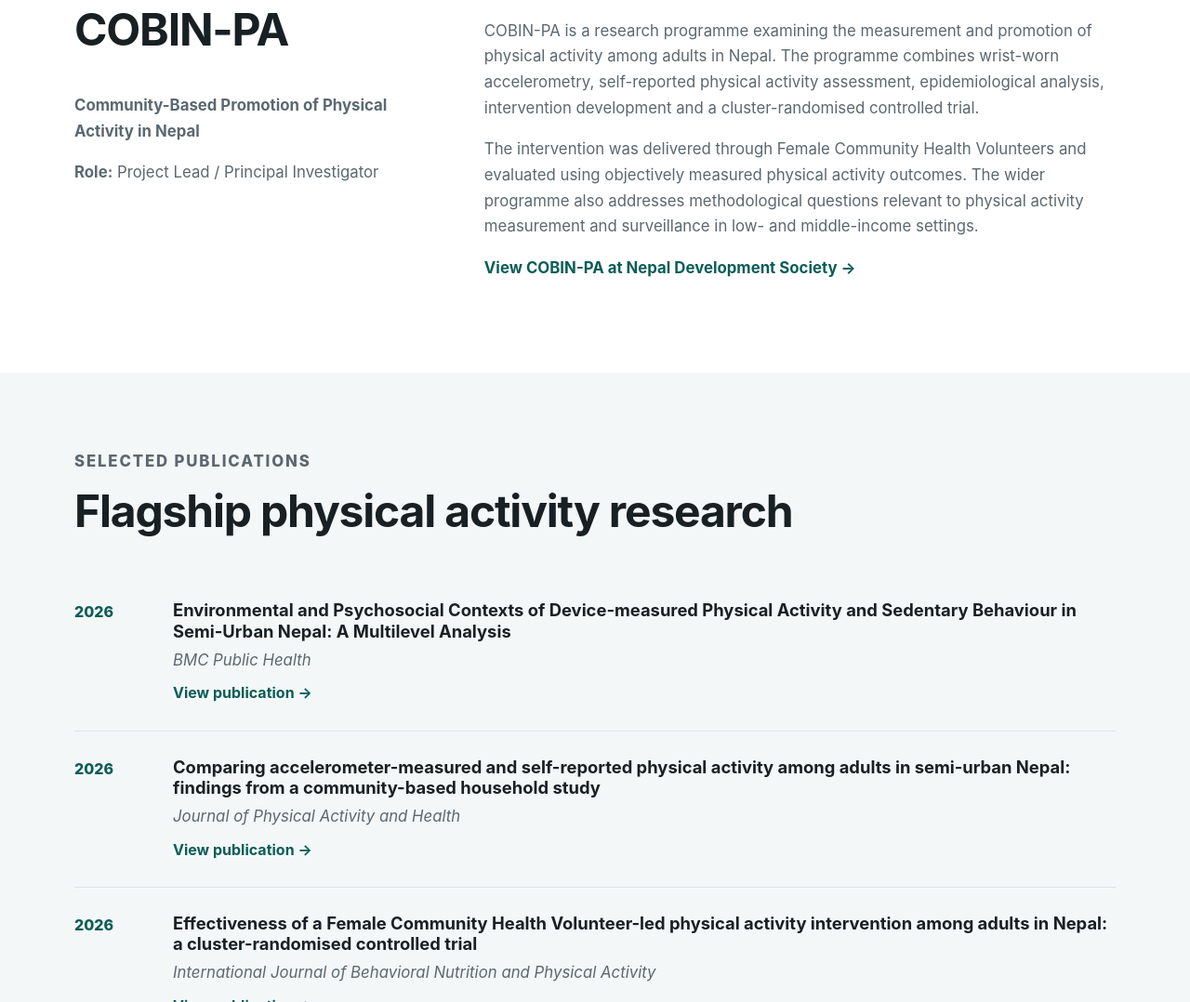
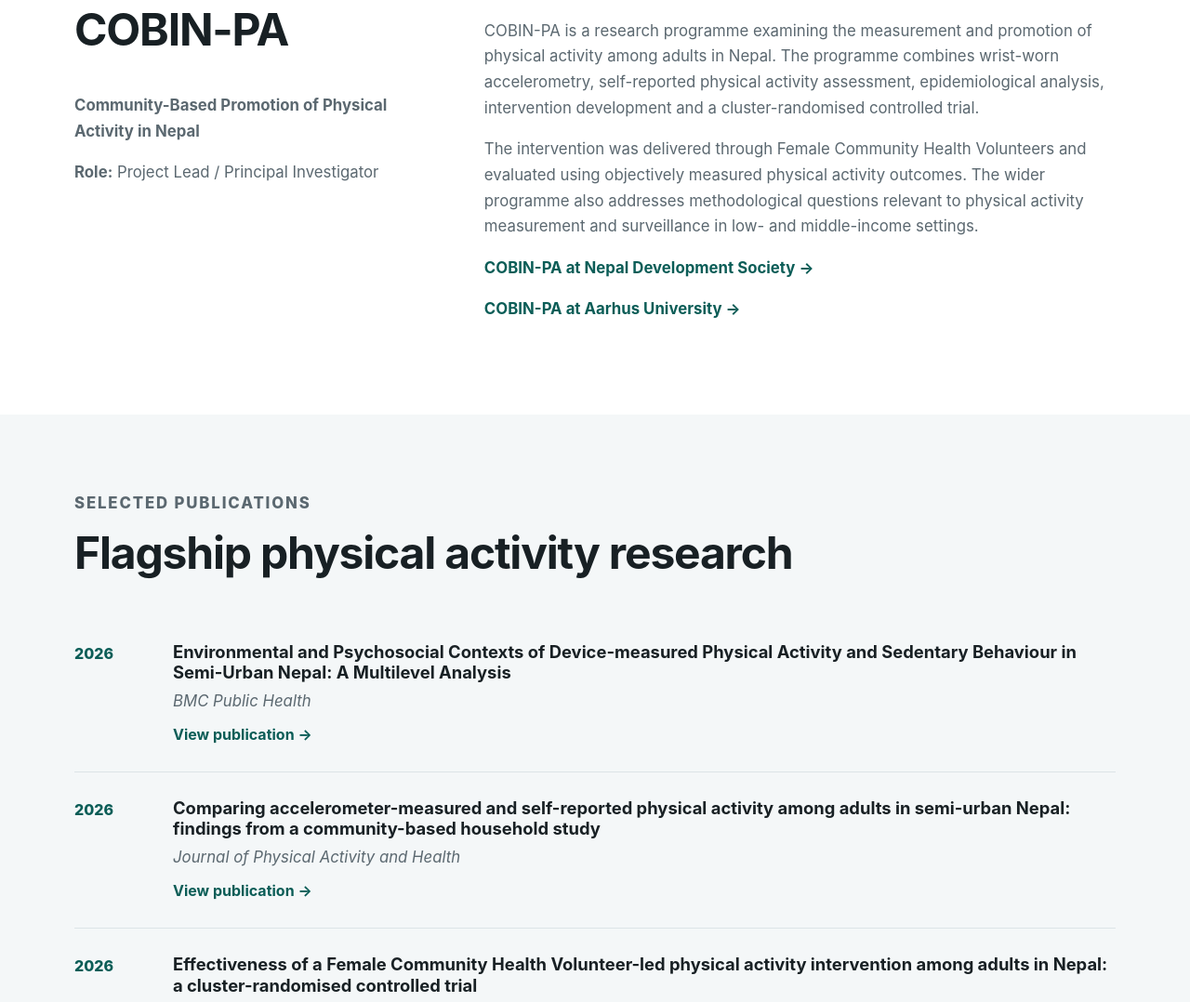
Before and after one commit to rajanshrestha-phd/rajanshrestha-phd.github.io, a plain HTML site: page index.html in a window 1280 px wide. Shown: the part 2308-3386 px from the top of the page at 93% size. Drawn offline with Linux system fonts and the light colour scheme.

Commit message:
Update index.html

```diff
--- a/index.html
+++ b/index.html
@@ -194,11 +194,23 @@
               programme also addresses methodological questions relevant to physical activity
               measurement and surveillance in low- and middle-income settings.
             </p>
-            <p>
-              <a class="text-link" href="https://nedsnepal.org.np/2024/12/26/cobin-pa/" target="_blank" rel="noopener">
-                View COBIN-PA at Nepal Development Society →
-              </a>
-            </p>
+           <p>
+  <a class="text-link"
+     href="https://nedsnepal.org.np/2024/12/26/cobin-pa/"
+     target="_blank"
+     rel="noopener">
+    COBIN-PA at Nepal Development Society →
+  </a>
+</p>
+
+<p>
+  <a class="text-link"
+     href="https://pure.au.dk/portal/en/projects/community-based-promotion-of-physical-activity-in-nepal-cobin-pa/"
+     target="_blank"
+     rel="noopener">
+    COBIN-PA at Aarhus University →
+  </a>
+</p>
           </div>
         </div>
       </div>
```
